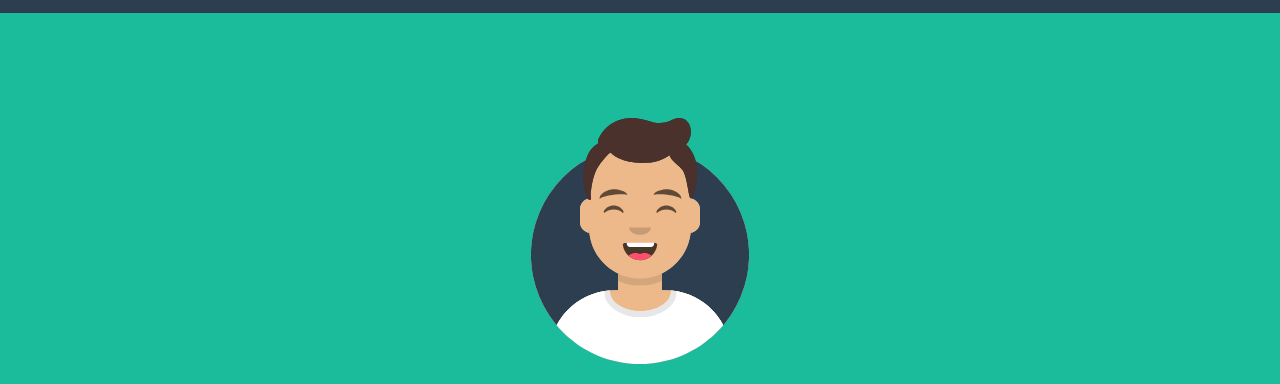
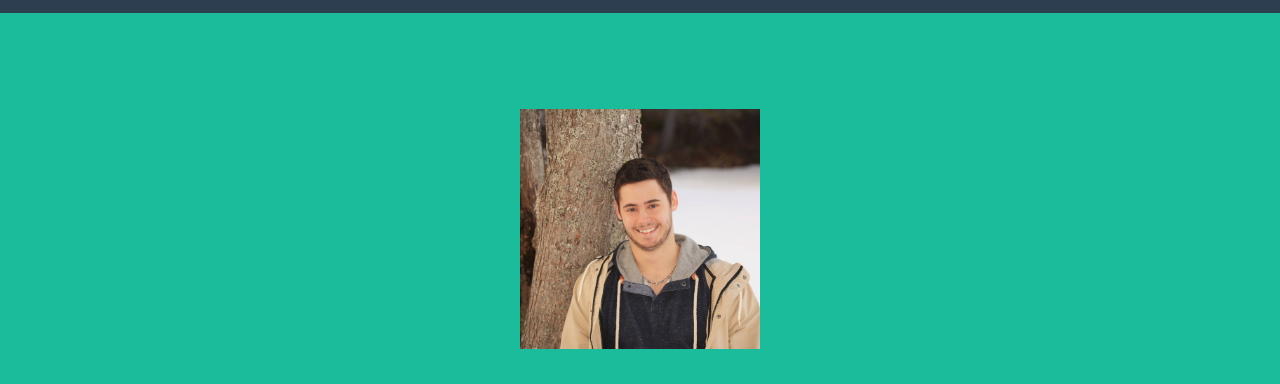
Before and after one commit to Tommy975/portfolio, a plain HTML site: page index.html in a window 1280 px wide. Shown: the part 91-475 px from the top of the page. Drawn offline with nearby package versions, Linux system fonts and the light colour scheme.

Commit message:
Added img(por_pic1) to assets.\nChanged Profile pic in index.html

```diff
--- a/index.html
+++ b/index.html
@@ -38,7 +38,7 @@
         <header class="masthead bg-primary text-white text-center">
             <div class="container d-flex align-items-center flex-column">
                 <!-- Masthead Avatar Image-->
-                <img class="masthead-avatar mb-5" src="assets/img/avataaars.svg" alt="" />
+                <img class="masthead-avatar mb-5" src="assets/img/por_pic1.jpg" alt="" />
                 <!-- Masthead Heading-->
                 <h1 class="masthead-heading text-uppercase mb-0">Tommy Urdanabia</h1>
                 <!-- Icon Divider-->
```
Also changed, not shown: assets/img/por_pic1.jpg (added).
